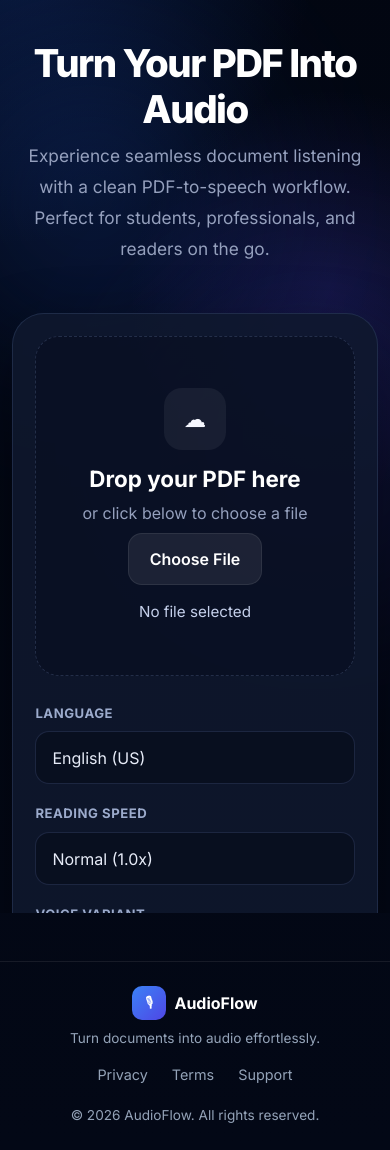
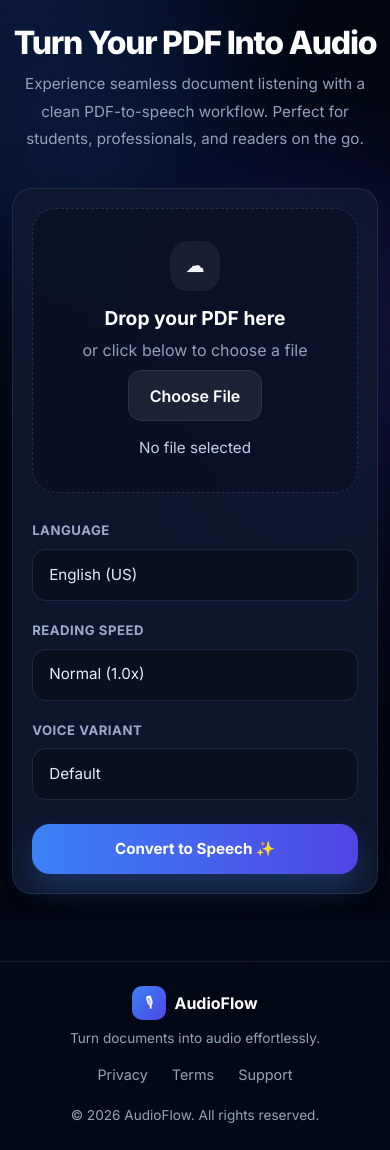
Before and after one commit to NhartyInnovate/VoxPDF, a Flask app: page / in a window 390 px wide. Shown: the part 76-1226 px from the top of the page. Run offline with Flask 3, Linux system fonts and the light colour scheme.

Commit message:
Make VoxPDF movile responsive

```diff
--- a/static/css/style.css
+++ b/static/css/style.css
@@ -552,3 +552,90 @@ main {
     transform: translateX(320%);
   }
 }
+
+/* MOBILE RESPONSIVENESS */
+@media (max-width: 768px) {
+
+  .hero-section {
+    padding-top: 1.5rem;
+    padding-bottom: 1.2rem;
+  }
+
+  .hero-title {
+    font-size: 2rem;
+  }
+
+  .hero-subtitle {
+    font-size: 0.95rem;
+    padding: 0 10px;
+  }
+
+  .converter-shell {
+    padding: 1.2rem;
+    border-radius: 20px;
+  }
+
+  .upload-panel {
+    padding: 2rem 1rem;
+  }
+
+  .upload-title {
+    font-size: 1.2rem;
+  }
+
+  .upload-icon {
+    width: 50px;
+    height: 50px;
+    font-size: 1.2rem;
+  }
+
+  /* STACK FORM FIELDS NICELY */
+  .row.g-3 > .col-md-4 {
+    width: 100%;
+  }
+
+  .audio-select {
+    font-size: 0.95rem;
+  }
+
+  .btn-convert {
+    padding: 0.85rem;
+    font-size: 0.95rem;
+  }
+
+  /* FEATURES */
+  .feature-card-dark {
+    padding: 1rem;
+  }
+
+  /* RECENT SECTION */
+  .recent-item {
+    flex-direction: column;
+    align-items: flex-start;
+    gap: 10px;
+  }
+
+  .btn-recent {
+    width: 100%;
+  }
+
+  /* RESULT PAGE */
+  .result-shell {
+    padding: 1.5rem 1rem;
+  }
+
+  .result-title {
+    font-size: 1.8rem;
+  }
+
+  .result-item {
+    flex-direction: column;
+    align-items: flex-start;
+    gap: 10px;
+  }
+
+  /* FOOTER */
+  .site-footer .row {
+    text-align: center;
+  }
+}
--- a/templates/index.html
+++ b/templates/index.html
@@ -63,7 +63,7 @@
           </div>
 
           <div class="row g-3 mt-2">
-            <div class="col-md-4">
+            <div class="col-12 col-md-4">
               <label class="form-label form-label-dark">Language</label>
               <select name="language" class="form-select audio-select">
                 {% for language in languages %}
```
